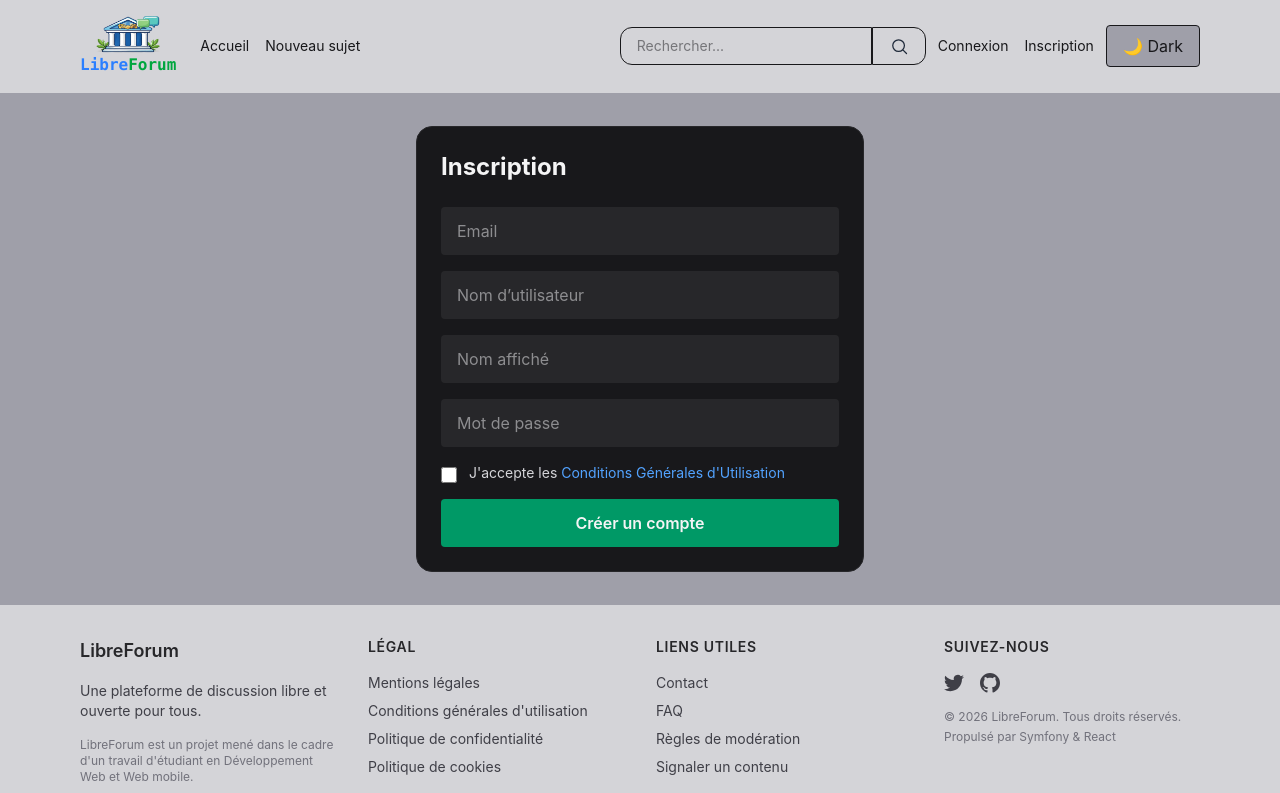
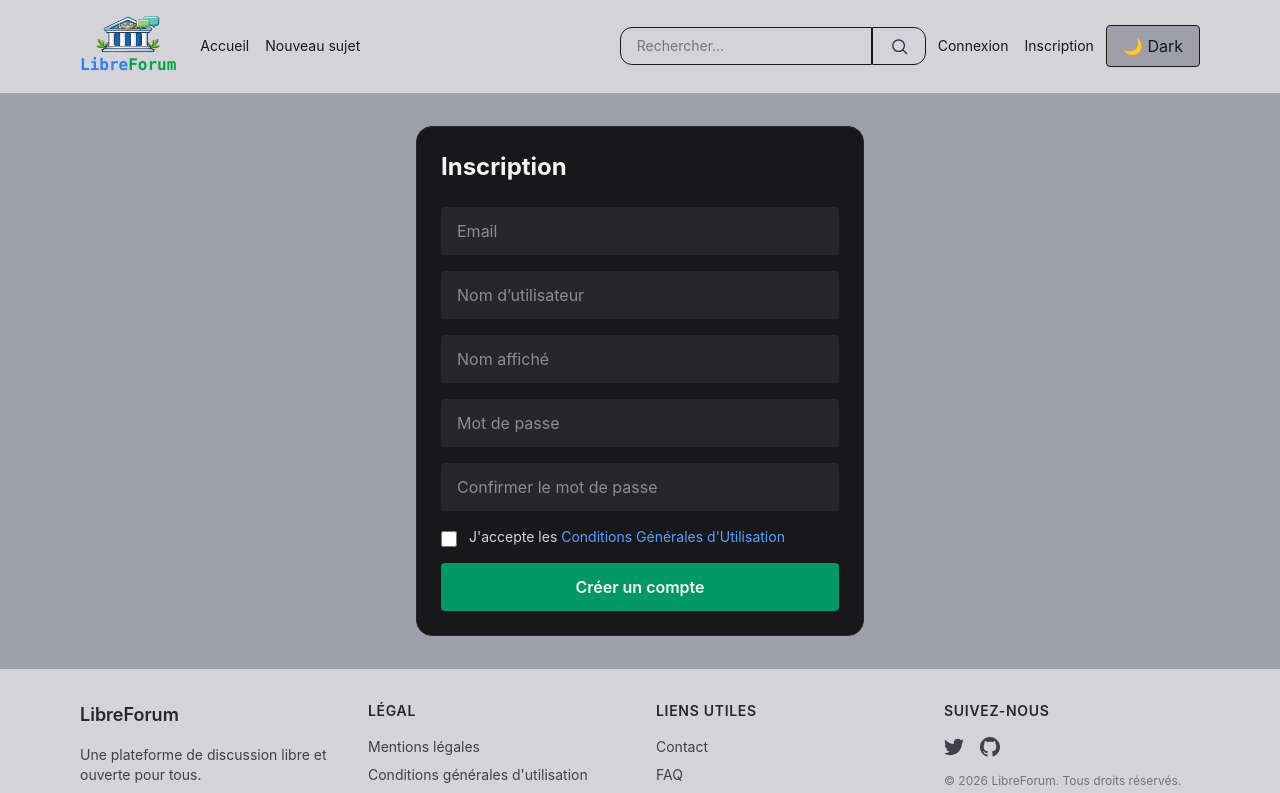
Before and after one commit to OliRati/LibreForum, a React (Vite) app in the folder frontend/: page /app/register in a window 1280 px wide. Shown: the top 793 px of the page. Built offline with nearby package versions, Linux system fonts and the light colour scheme; no server answers.

Commit message:
Add password confirm with checkmark

```diff
--- a/frontend/src/pages/RegisterPage.tsx
+++ b/frontend/src/pages/RegisterPage.tsx
@@ -1,6 +1,7 @@
 import { useState } from "react";
 import { useNavigate, Link } from "react-router-dom";
 import { useAuth } from "../features/auth/useAuth";
+import { CheckCircleIcon, XCircleIcon } from "@heroicons/react/24/solid";
 
 export default function RegisterPage() {
   const navigate = useNavigate();
@@ -10,6 +11,7 @@ export default function RegisterPage() {
   const [username, setUsername] = useState("");
   const [displayName, setDisplayName] = useState("");
   const [password, setPassword] = useState("");
+  const [passwordConfirm, setPasswordConfirm] = useState("");
   const [error, setError] = useState("");
   const [accepted, setAccepted] = useState(false);
 
@@ -19,6 +21,11 @@ export default function RegisterPage() {
 
     if (!accepted) {
       setError("Vous devez accepter les CGU pour vous inscrire sur ce site");
+      return;
+    }
+
+    if (password !== passwordConfirm) {
+      setError("Les mots de passe ne correspondent pas.");
       return;
     }
 
@@ -71,6 +78,26 @@ export default function RegisterPage() {
           onChange={(e) => setPassword(e.target.value)}
         />
 
+        <div className="relative">
+          <input
+            className="w-full rounded bg-zinc-800 px-4 py-3 pr-12"
+            type="password"
+            placeholder="Confirmer le mot de passe"
+            value={passwordConfirm}
+            onChange={(e) => setPasswordConfirm(e.target.value)}
+          />
+
+          {passwordConfirm && (
+            <div className="absolute inset-y-0 right-3 flex items-center">
+              {password !== passwordConfirm ? (
+                <XCircleIcon className="h-7 w-7 text-red-500" />
+              ) : (
+                <CheckCircleIcon className="h-7 w-7 text-green-500" />
+              )}
+            </div>
+          )}
+        </div>
+
         <label className="flex items-start gap-3">
           <input
             type="checkbox"
```
Lines whose indentation alone changed are shown as unchanged.
